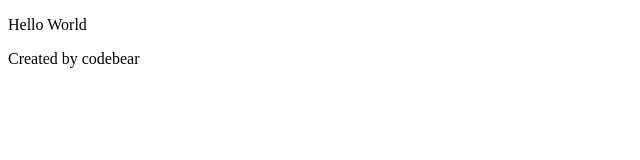
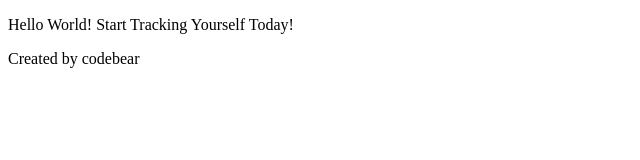
Before and after one commit to raysmithdev/track-life, a website: page public/index.html in a window 1280 px wide. Shown: the whole page, without its empty margins (0-640 px from the left). Drawn offline with Linux system fonts and the light colour scheme.

Commit message:
modified hello world

```diff
--- a/public/index.html
+++ b/public/index.html
@@ -7,7 +7,7 @@
     <meta name="viewport" content="width=device-width, initial-scale=1">
   </head>
   <body>
-    <p>Hello World</p>
+    <p>Hello World! Start Tracking Yourself Today!</p>
   </body>
   <footer>
     <p>Created by <a ref="www.codebear.io">codebear</a></p>
```
